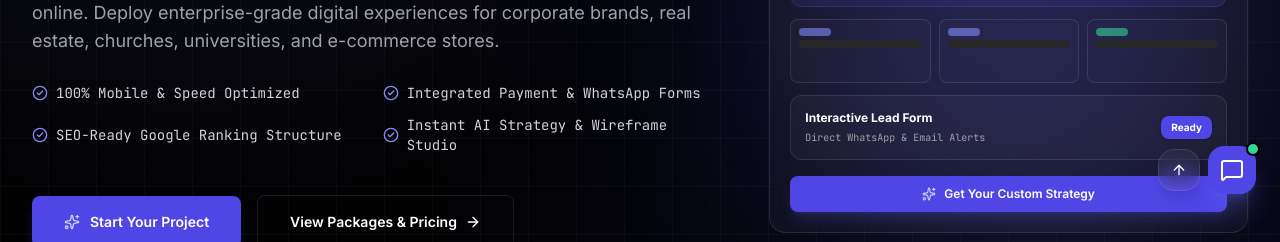
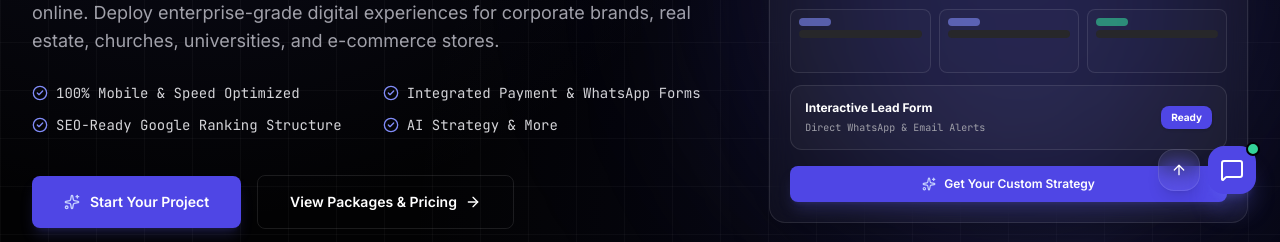
Before and after one commit to Asekhame-Joel/jotech, a website: page index.html in a window 1280 px wide. Shown: the part 582-824 px from the top of the page. Drawn offline with nearby package versions, Linux system fonts and the light colour scheme.

Commit message:
refactor: update AI strategy feature description in index.html

```diff
--- a/index.html
+++ b/index.html
@@ -250,7 +250,7 @@
             <div class="flex items-center gap-2"><i data-lucide="check-circle-2"
                 class="w-4 h-4 text-indigo-400 shrink-0"></i><span>SEO-Ready Google Ranking Structure</span></div>
             <div class="flex items-center gap-2"><i data-lucide="check-circle-2"
-                class="w-4 h-4 text-indigo-400 shrink-0"></i><span>Instant AI Strategy & Wireframe Studio</span></div>
+                class="w-4 h-4 text-indigo-400 shrink-0"></i><span>AI Strategy & More</span></div>
           </div>
           <div class="flex flex-wrap items-center gap-4 pt-4">
             <a href="contact.html"
```
